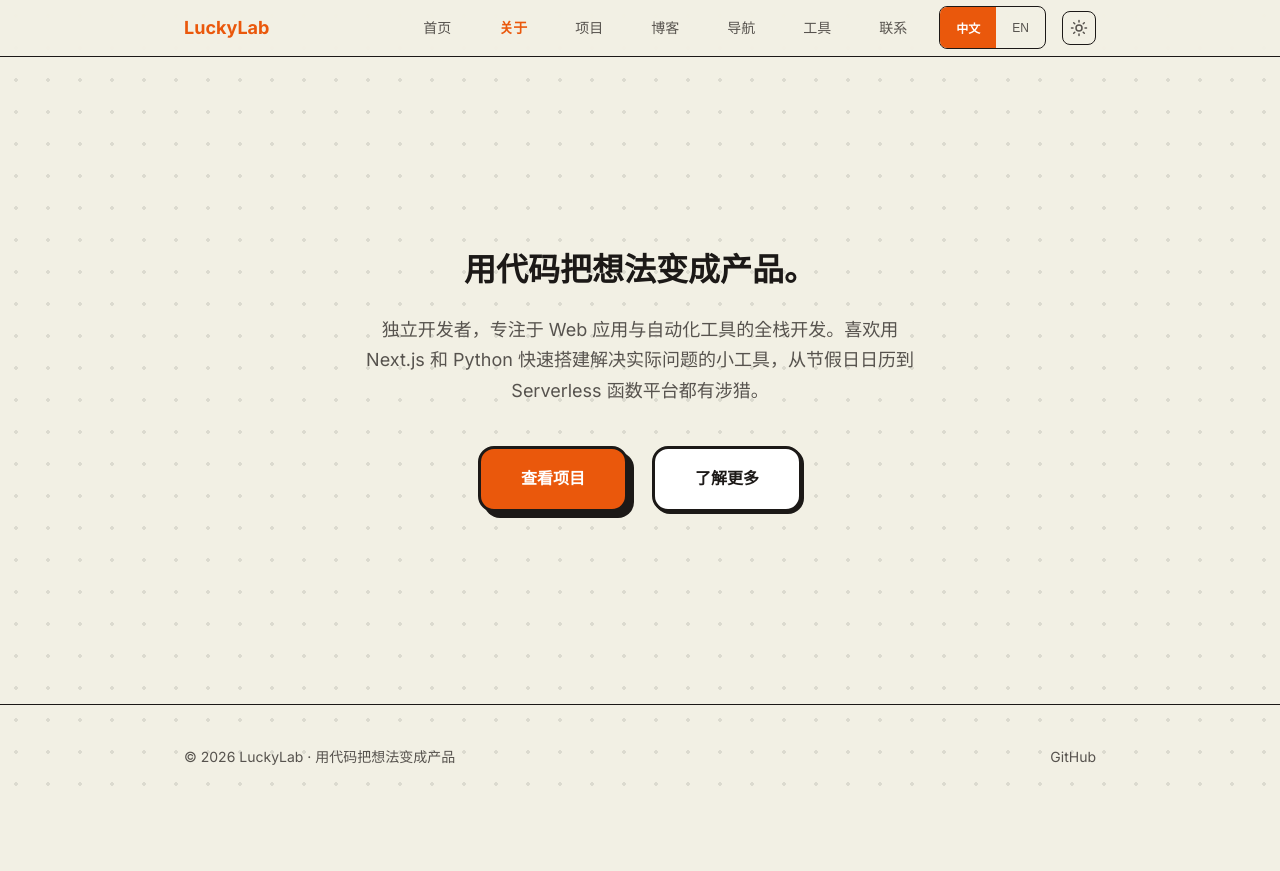
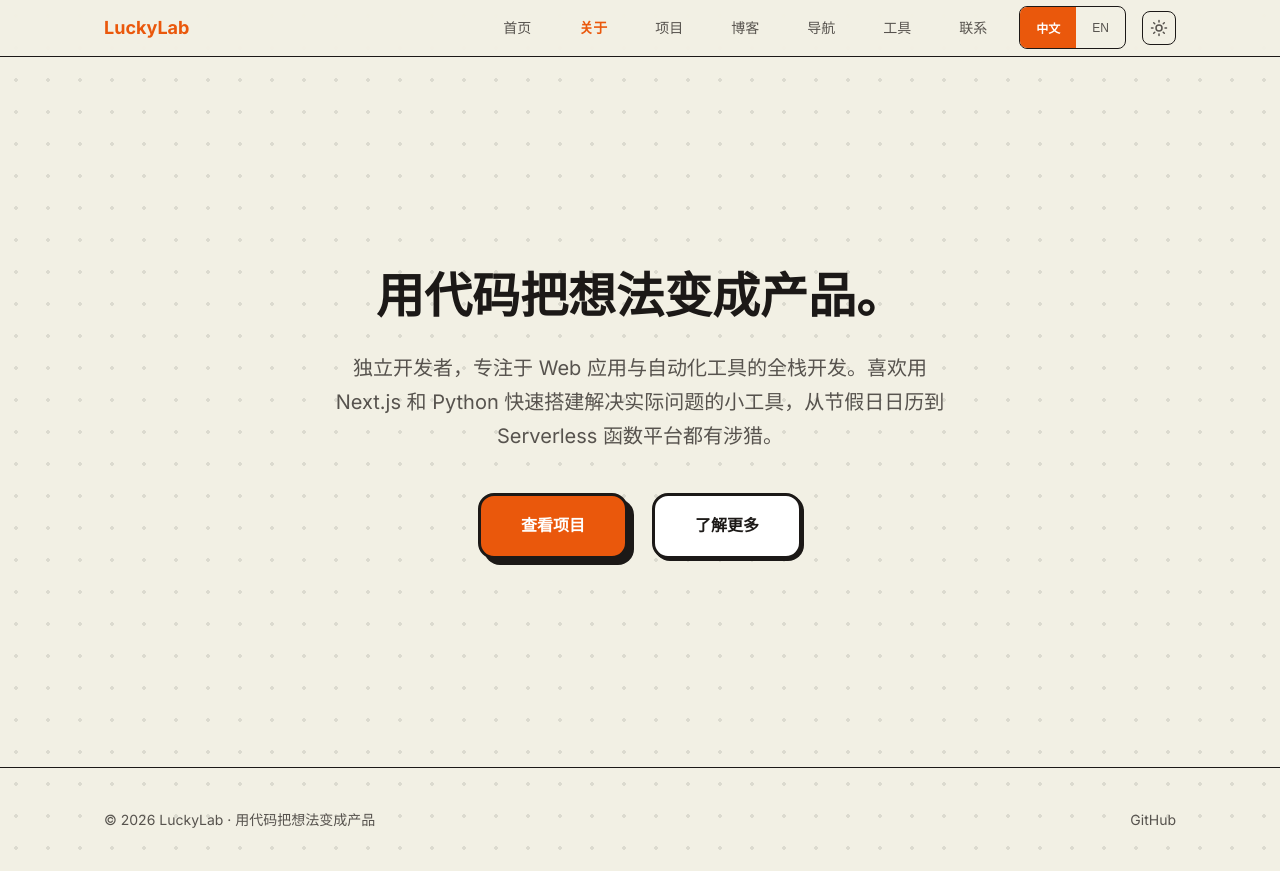
Before and after one commit to ymslucky/demo, a Next.js app: page /about in a window 1280 px wide. Before the commit the page ends 808 px from the top, so only its background shows below. Built offline with nearby package versions, Linux system fonts and the light colour scheme.

Commit message:
style(layout): improve widescreen adaptation with wider container and denser card grids

```diff
--- a/app/globals.css
+++ b/app/globals.css
@@ -535,6 +535,11 @@ main {
 }
 
 /* ---- About ---- */
+.about-text {
+  /* 限制行文长度，容器在宽屏变宽后仍保持可读的行宽 */
+  max-width: 72ch;
+}
+
 .about-text p {
   margin-bottom: var(--space-md);
   font-size: var(--fs-lg);
@@ -1033,6 +1038,51 @@ a:focus-visible,
   }
 }
 
+/* ---- 宽屏适配 (≥1280px): 容器变宽 + 网格增加列数 + 排版放大 ---- */
+@media (min-width: 1280px) {
+  :root {
+    --container-max: 1120px;
+    --fs-3xl: 2.25rem;
+    --fs-4xl: 3rem;
+  }
+
+  .hero {
+    padding: calc(var(--space-2xl) + 1rem) 0;
+  }
+
+  .hero-tagline {
+    font-size: var(--fs-4xl);
+  }
+
+  .hero-bio {
+    max-width: 640px;
+    font-size: 1.25rem;
+  }
+
+  .card-grid {
+    grid-template-columns: repeat(3, 1fr);
+  }
+
+  .tool-card-grid {
+    grid-template-columns: repeat(3, 1fr);
+  }
+
+  .links-grid {
+    grid-template-columns: repeat(3, 1fr);
+  }
+}
+
+/* ---- 超宽屏 (≥1536px) ---- */
+@media (min-width: 1536px) {
+  :root {
+    --container-max: 1280px;
+  }
+
+  .links-grid {
+    grid-template-columns: repeat(4, 1fr);
+  }
+}
+
 /* ---- Blog ---- */
 .blog-header {
   margin-bottom: var(--space-xl);
```
